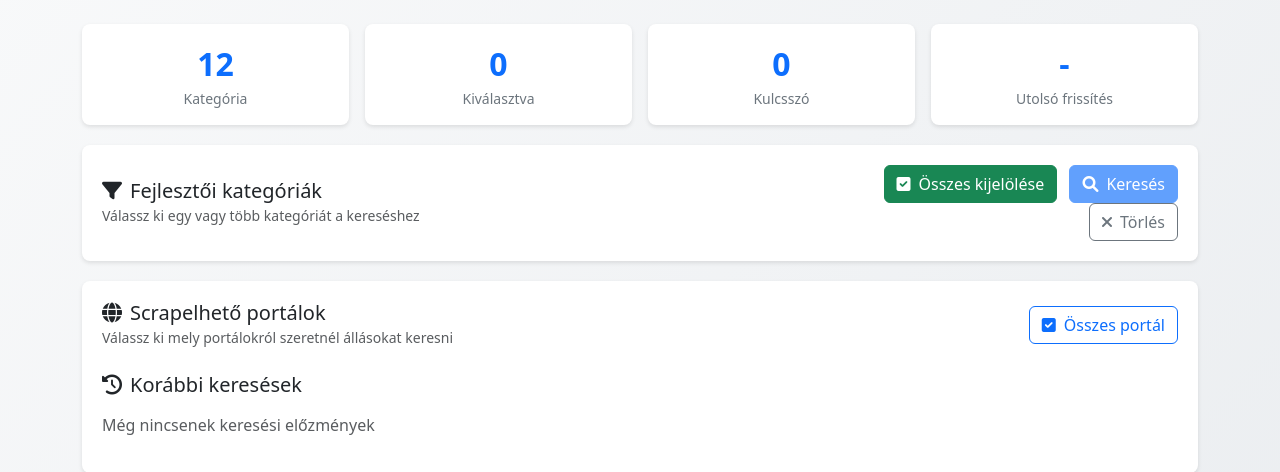
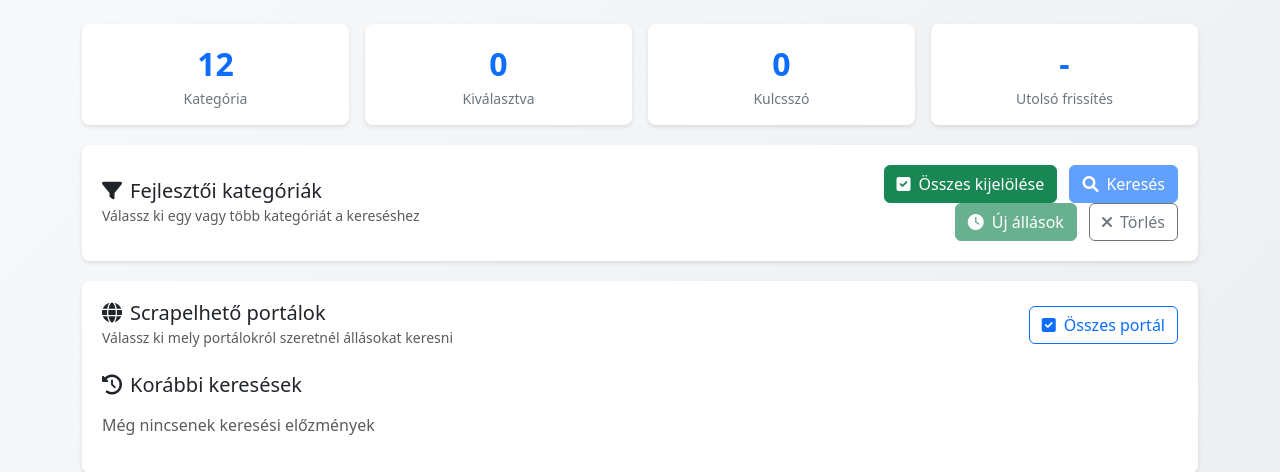
Before and after one commit to silenth4wkh/lumora2, a Flask app: page / in a window 1280 px wide. Shown: the part 50-522 px from the top of the page. Run offline with Flask 3, Linux system fonts and the light colour scheme.

Commit message:
Frontend javĂ­tĂˇsok: talĂˇlatok megjelenĂ­tĂ©se, progress bar, Ăşj ĂˇllĂˇsok gomb
- Frontend talĂˇlatok megjelenĂ­tĂ©se javĂ­tĂˇsa (renderJobs fĂĽggvĂ©ny)
- Progress bar implementĂˇlĂˇsa oldalszĂˇmok scrapelĂ©sĂ©vel
- Ăšj ĂˇllĂˇsok gomb hozzĂˇadĂˇsa (/api/search/new endpoint)
- TalĂˇlatok megjelenĂ­tĂ©se az oldalon (nem csak Excel export)
- Gombok engedĂ©lyezĂ©se/letiltĂˇsa javĂ­tĂˇsa
- Progress bar animĂˇciĂł oldalszĂˇmok alapjĂˇn
- Debug ĂĽzenetek hozzĂˇadĂˇsa

```diff
--- a/templates/index.html
+++ b/templates/index.html
@@ -335,6 +335,9 @@
                     </button>
                     <button class="btn btn-primary" id="search-btn" disabled>
                         <i class="fas fa-search me-2"></i>Keresés
+                    </button>
+                    <button class="btn btn-success ms-2" id="search-new-btn" disabled>
+                        <i class="fas fa-clock me-2"></i>Új állások
                     </button>
                     <button class="btn btn-outline-secondary ms-2" id="clear-btn">
                         <i class="fas fa-times me-2"></i>Törlés
@@ -711,8 +714,9 @@
                 checkbox.checked = true;
             }
 
-            // Keresés gomb engedélyezése
+            // Keresés gombok engedélyezése
             document.getElementById('search-btn').disabled = selectedCategories.length === 0;
+            document.getElementById('search-new-btn').disabled = selectedCategories.length === 0;
             updateStats();
         }
 
@@ -738,6 +742,21 @@
             document.getElementById('search-btn').disabled = true;
             document.getElementById('search-btn').innerHTML = '<span class="loading-spinner me-2"></span>Keresés...';
 
+            // Progress bar inicializálása
+            let progressInterval;
+            let currentProgress = 0;
+            const progressBar = document.getElementById('progress-bar');
+            const progressText = document.getElementById('progress-text');
+
+            // Progress bar animáció
+            progressInterval = setInterval(() => {
+                currentProgress += Math.random() * 3; // 0-3% véletlenszerű növekedés
+                if (currentProgress > 95) currentProgress = 95; // Maximum 95%-ig
+
+                progressBar.style.width = currentProgress + '%';
+                progressText.textContent = `Scraping oldalak... ${Math.round(currentProgress)}%`;
+            }, 500);
+
             try {
                 const response = await fetch('/api/search', {
                     method: 'POST',
@@ -750,6 +769,11 @@
                 });
 
                 const result = await response.json();
+
+                // Progress bar befejezése
+                clearInterval(progressInterval);
+                progressBar.style.width = '100%';
+                progressText.textContent = 'Keresés befejezve!';
 
                 if (result.error) {
                     alert(result.error);
@@ -1155,6 +1179,7 @@
                 checkbox.checked = true;
             });
             document.getElementById('search-btn').disabled = false;
+            document.getElementById('search-new-btn').disabled = false;
             updateStats();
         }
 
@@ -1171,8 +1196,100 @@
             });
         }
 
+        // Új állások keresése
+        async function startNewSearch() {
+            if (selectedCategories.length === 0) return;
+
+            // UI frissítése
+            showProgress();
+            document.getElementById('loading-spinner').style.display = 'block';
+            document.getElementById('jobs-list').style.display = 'none';
+            document.getElementById('search-new-btn').disabled = true;
+            document.getElementById('search-new-btn').innerHTML = '<span class="loading-spinner me-2"></span>Új állások...';
+
+            // Progress bar inicializálása
+            let progressInterval;
+            let currentProgress = 0;
+            const progressBar = document.getElementById('progress-bar');
+            const progressText = document.getElementById('progress-text');
+
+            // Progress bar animáció
+            progressInterval = setInterval(() => {
+                currentProgress += Math.random() * 5; // Gyorsabb növekedés új állásokhoz
+                if (currentProgress > 95) currentProgress = 95;
+
+                progressBar.style.width = currentProgress + '%';
+                progressText.textContent = `Új állások keresése... ${Math.round(currentProgress)}%`;
+            }, 300);
+
+            try {
+                const response = await fetch('/api/search/new', {
+                    method: 'POST',
+                    headers: {
+                        'Content-Type': 'application/json',
+                    },
+                    body: JSON.stringify({
+                        categories: selectedCategories
+                    })
+                });
+
+                const result = await response.json();
+
+                // Progress bar befejezése
+                clearInterval(progressInterval);
+                progressBar.style.width = '100%';
+                progressText.textContent = 'Új állások keresése befejezve!';
+
+                if (result.error) {
+                    alert(result.error);
+                    document.getElementById('progress-container').style.display = 'none';
+                    document.getElementById('loading-spinner').style.display = 'none';
+                    document.getElementById('search-new-btn').disabled = false;
+                    return;
+                }
+
+                // Debug: teljes válasz kiírása
+                console.log('Új állások API válasz:', result);
+
+                // Valódi adatok használata
+                if (result.jobs && result.jobs.length > 0) {
+                    allJobs = result.jobs;
+                    filteredJobs = [...allJobs];
+
+                    document.getElementById('progress-container').style.display = 'none';
+                    document.getElementById('loading-spinner').style.display = 'none';
+                    document.getElementById('results-container').style.display = 'block';
+                    document.getElementById('search-new-btn').disabled = false;
+
+                    renderJobs();
+                    updateResultsCount();
+
+                    console.log(`✅ Új állások: ${result.total_jobs} állás`);
+
+                    // Keresési előzmények mentése
+                    saveSearchToHistory(result);
+                } else {
+                    console.log('❌ Nincs új állás');
+                    alert('Nincs új állás ma!');
+                    document.getElementById('progress-container').style.display = 'none';
+                    document.getElementById('loading-spinner').style.display = 'none';
+                    document.getElementById('search-new-btn').disabled = false;
+                }
+
+            } catch (error) {
+                console.error('Új állások keresési hiba:', error);
+                clearInterval(progressInterval);
+                document.getElementById('progress-container').style.display = 'none';
+                document.getElementById('loading-spinner').style.display = 'none';
+                document.getElementById('search-new-btn').disabled = false;
+                document.getElementById('search-new-btn').innerHTML = '<i class="fas fa-clock me-2"></i>Új állások';
+                alert('Hiba az új állások keresésekor: ' + error.message);
+            }
+        }
+
         // Event listeners
         document.getElementById('search-btn').addEventListener('click', startSearch);
+        document.getElementById('search-new-btn').addEventListener('click', startNewSearch);
         document.getElementById('select-all-btn').addEventListener('click', selectAllCategories);
         document.getElementById('select-all-portals-btn').addEventListener('click', selectAllPortals);
         document.getElementById('clear-btn').addEventListener('click', () => {
@@ -1184,6 +1301,7 @@
                 checkbox.checked = false;
             });
             document.getElementById('search-btn').disabled = true;
+            document.getElementById('search-new-btn').disabled = true;
             updateStats();
         });
 
```
